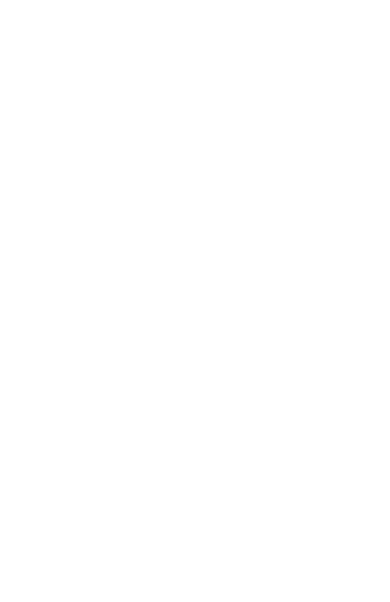
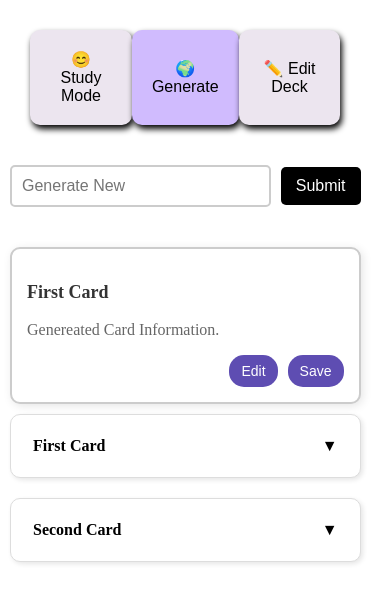
Before and after one commit to kylewspence/AI-Flashcard-Generator, a website with bundled scripts: page index.html in a window 390 px wide. Built offline with nearby package versions, Linux system fonts and the light colour scheme.

Commit message:
Issue 1: HTML/CSS for landing page, fetch function.

```diff
--- a/css/layout.css
+++ b/css/layout.css
@@ -0,0 +1,39 @@
+body {
+  display: flex;
+  flex-direction: column;
+  align-items: center;
+  width: 90%; /* Use most of the screen width, but leave space */
+  max-width: 800px; /* Prevent it from becoming too wide */
+  margin: 0 auto; /* Center it horizontally */
+  padding: 20px; /* Space from edges */
+}
+
+main {
+  width: 100%;
+  align-items: center;
+  display: flex;
+  flex-direction: column;
+  max-width: 600px;
+  margin: auto;
+}
+
+header {
+  width: 100%;
+}
+
+/* Mobile View: Adjust Layout */
+@media (width <= 768px) {
+  body {
+    width: 95%; /* Use more of the screen on mobile */
+    padding: 10px;
+  }
+
+  .nav-btn {
+    width: 100%; /* Full width on mobile */
+  }
+
+  /* Adjust flashcard layout */
+  .flashcard-container {
+    max-width: 100%; /* Use the full width */
+  }
+}
--- a/css/styles.css
+++ b/css/styles.css
@@ -0,0 +1,169 @@
+/* Nav Container */
+.nav-container {
+  display: flex;
+  justify-content: center;
+  padding: 20px;
+  border-radius: 10px;
+  max-width: 675px;
+}
+
+.nav-btn {
+  border: none;
+  background: rgb(236, 229, 239);
+  padding: 20px;
+  font-size: 16px;
+  border-radius: 10px;
+  cursor: pointer;
+  transition: 0.3s;
+  width: 30%;
+  box-shadow: 2px 4px 6px;
+}
+
+.nav-btn:hover {
+  background: #b48aff;
+}
+
+.nav-btn.active {
+  border: none;
+  background: rgb(208, 187, 254);
+  box-shadow: 2px 4px 6px;
+}
+
+.input-container {
+  display: flex;
+  justify-content: center;
+  align-items: center;
+  gap: 10px;
+  margin: 20px 0;
+  width: 100%;
+  max-width: 500px;
+}
+
+/* Input Container */
+.input-box {
+  padding: 10px;
+  border: 2px solid #ccc;
+  border-radius: 5px;
+  font-size: 16px;
+  flex-grow: 1;
+  width: 100%;
+}
+
+.btn {
+  background-color: black;
+  color: white;
+  border: none;
+  border-radius: 5px;
+  cursor: pointer;
+  font-size: 16px;
+  padding: 10px 15px;
+}
+
+.btn:hover {
+  background-color: #4a3c91;
+}
+
+/* Adjust Flashcard Spacing & Design */
+.flashcard-container {
+  margin-top: 20px;
+  width: 100%;
+  max-width: 500px;
+  background: white;
+  padding: 15px;
+  border-radius: 10px;
+  box-shadow: 2px 2px 10px rgba(0, 0, 0, 0.1);
+  border: 2px solid #ccc;
+  text-align: left;
+}
+
+.flashcard-title {
+  font-size: 18px;
+  font-weight: bold;
+  color: #333;
+}
+
+.flashcard-content {
+  margin-top: 5px;
+  font-size: 16px;
+  color: #666;
+}
+
+.flashcard-buttons {
+  display: flex;
+  justify-content: flex-end;
+  gap: 10px;
+  margin-top: 15px;
+}
+
+/* Styling for Edit & Save Buttons */
+.edit-btn,
+.save-btn {
+  background-color: #5e4db2;
+  color: white;
+  border: none;
+  padding: 8px 12px;
+  border-radius: 15px;
+  cursor: pointer;
+  font-size: 14px;
+}
+
+.edit-btn:hover,
+.save-btn:hover {
+  background-color: #4a3c91;
+}
+
+/* Collapsible Section Styling */
+
+#saved-flashcards-container {
+  display: flex;
+  flex-direction: column;
+  align-items: center;
+  width: 100%;
+  max-width: 600px;
+}
+
+.saved-flashcard {
+  background: #fff;
+  border-radius: 10px;
+  margin: 10px 0;
+  padding: 10px;
+  border: 1px solid #ddd;
+  box-shadow: 2px 2px 5px rgba(0, 0, 0, 0.1);
+  width: 100%;
+  max-width: 500px;
+}
+
+.flashcard-summary {
+  padding: 12px;
+  border-radius: 6px;
+  cursor: pointer;
+  font-weight: bold;
+  display: flex;
+  align-items: center;
+  justify-content: space-between;
+}
+
+.flashcard-summary::after {
+  content: '▼';
+}
+
+details[open] .flashcard-summary::after {
+  content: '▲';
+}
+
+.saved-flashcard p {
+  margin: 10px 0;
+  padding: 5px;
+  font-size: 14px;
+  color: #333;
+}
+
+/* Make Collapsed Sections Consistent */
+details {
+  border-radius: 8px;
+  transition: all 0.3s ease;
+}
+
+details[open] {
+  padding-bottom: 10px;
+}
--- a/index.html
+++ b/index.html
@@ -1,18 +1,53 @@
-<!DOCTYPE html>
+<!doctype html>
 <html lang="en">
   <head>
-  <meta charset="UTF-8">
-  <meta name="viewport" content="width=device-width, initial-scale=1.0">
+    <meta charset="UTF-8" />
+    <meta name="viewport" content="width=device-width, initial-scale=1.0" />
     <title>AJAX Project</title>
-  <link rel="icon" href="images/favicon.ico">
-  <link rel="stylesheet" href="css/reset.css">
-  <link rel="stylesheet" href="css/layout.css">
-  <link rel="stylesheet" href="css/styles.css">
+    <link rel="icon" href="images/favicon.ico" />
+    <link rel="stylesheet" href="css/reset.css" />
+    <link rel="stylesheet" href="css/layout.css" />
+    <link rel="stylesheet" href="css/styles.css" />
   </head>
   <body>
-  <header>
+    <header class="nav-container">
+      <button id="study-mode-btn" class="nav-btn">😊 Study Mode</button>
+      <button id="generate-btn" class="nav-btn active">🌍 Generate</button>
+      <button id="edit-deck-btn" class="nav-btn">✏️ Edit Deck</button>
     </header>
     <main>
+      <div class="input-container">
+        <input
+          type="text"
+          id="user-input"
+          class="input-box"
+          placeholder="Generate New" />
+        <button id="search-btn" class="btn">Submit</button>
+      </div>
+
+      <div class="flashcard-container">
+        <div class="flashcard">
+          <p class="flashcard-title">First Card</p>
+          <p class="flashcard-content" id="flashcard-content">
+            Genereated Card Information.
+          </p>
+          <div class="flashcard-buttons">
+            <button class="edit-btn">Edit</button>
+            <button class="save-btn">Save</button>
+          </div>
+        </div>
+      </div>
+      <div id="saved-flashcards-container">
+        <details class="saved-flashcard">
+          <summary class="flashcard-summary">First Card</summary>
+          <p>Generated Card Information</p>
+        </details>
+
+        <details class="saved-flashcard">
+          <summary class="flashcard-summary">Second Card</summary>
+          <p>More flashcard content...</p>
+        </details>
+      </div>
     </main>
     <script src="js/data.js"></script>
     <script src="js/main.js"></script>
--- /dev/null
+++ b/js/config.js
@@ -0,0 +1 @@
+export const API_KEY = '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';
--- /dev/null
+++ b/js/data.js
@@ -0,0 +1,2 @@
+"use strict";
+/* exported data */
--- /dev/null
+++ b/js/main.js
@@ -0,0 +1,34 @@
+import { API_KEY } from './config';
+const currentFlashcardIndex = 0;
+const $generateBtn = document.getElementById('generate-btn');
+const $saveBtn = document.getElementById('save-btn');
+const $inputField = document.getElementById('user-input');
+const flashcardContainer = document.getElementById('flashcard-container');
+async function generateFlashcard() {
+    const userInput = $inputField.value;
+    if (!userInput) {
+        console.log('Please enter a topic!');
+        return;
+    }
+    const prompt = `Create a flashcard with a question and answer about: ${userInput}`;
+    try {
+        const response = await fetch('https://api.openai.com/v1/chat/completions', {
+            method: 'POST',
+            headers: {
+                'Content-type': 'application/json',
+                Authorization: `Bearer ${API_KEY}`,
+            },
+            body: JSON.stringify({
+                model: 'gpt-3.5-turbo',
+                messages: [{ role: 'user', content: prompt }],
+                temperature: 0.7,
+                max_tokens: 100,
+            }),
+        });
+        const data = await response.json();
+        console.log(' Api response:', data);
+    }
+    catch (error) {
+        console.log('Error Fetching AI Response:', error);
+    }
+}
--- a/ts/main.ts
+++ b/ts/main.ts
@@ -0,0 +1,43 @@
+import { API_KEY } from './config';
+
+const currentFlashcardIndex = 0;
+
+const $generateBtn = document.getElementById(
+  'generate-btn',
+) as HTMLButtonElement;
+const $saveBtn = document.getElementById('save-btn') as HTMLButtonElement;
+const $inputField = document.getElementById('user-input') as HTMLInputElement;
+const flashcardContainer = document.getElementById(
+  'flashcard-container',
+) as HTMLElement;
+
+async function generateFlashcard(): Promise<void> {
+  const userInput = $inputField.value;
+  if (!userInput) {
+    console.log('Please enter a topic!');
+    return;
+  }
+
+  const prompt = `Create a flashcard with a question and answer about: ${userInput}`;
+
+  try {
+    const response = await fetch('https://api.openai.com/v1/chat/completions', {
+      method: 'POST',
+      headers: {
+        'Content-type': 'application/json',
+        Authorization: `Bearer ${API_KEY}`,
+      },
+      body: JSON.stringify({
+        model: 'gpt-3.5-turbo',
+        messages: [{ role: 'user', content: prompt }],
+        temperature: 0.7,
+        max_tokens: 100,
+      }),
+    });
+
+    const data = await response.json();
+    console.log(' Api response:', data);
+  } catch (error) {
+    console.log('Error Fetching AI Response:', error);
+  }
+}
```
Also changed, not shown: test-file.txt (deleted), 1 other file. Lines whose indentation alone changed are shown as unchanged.
